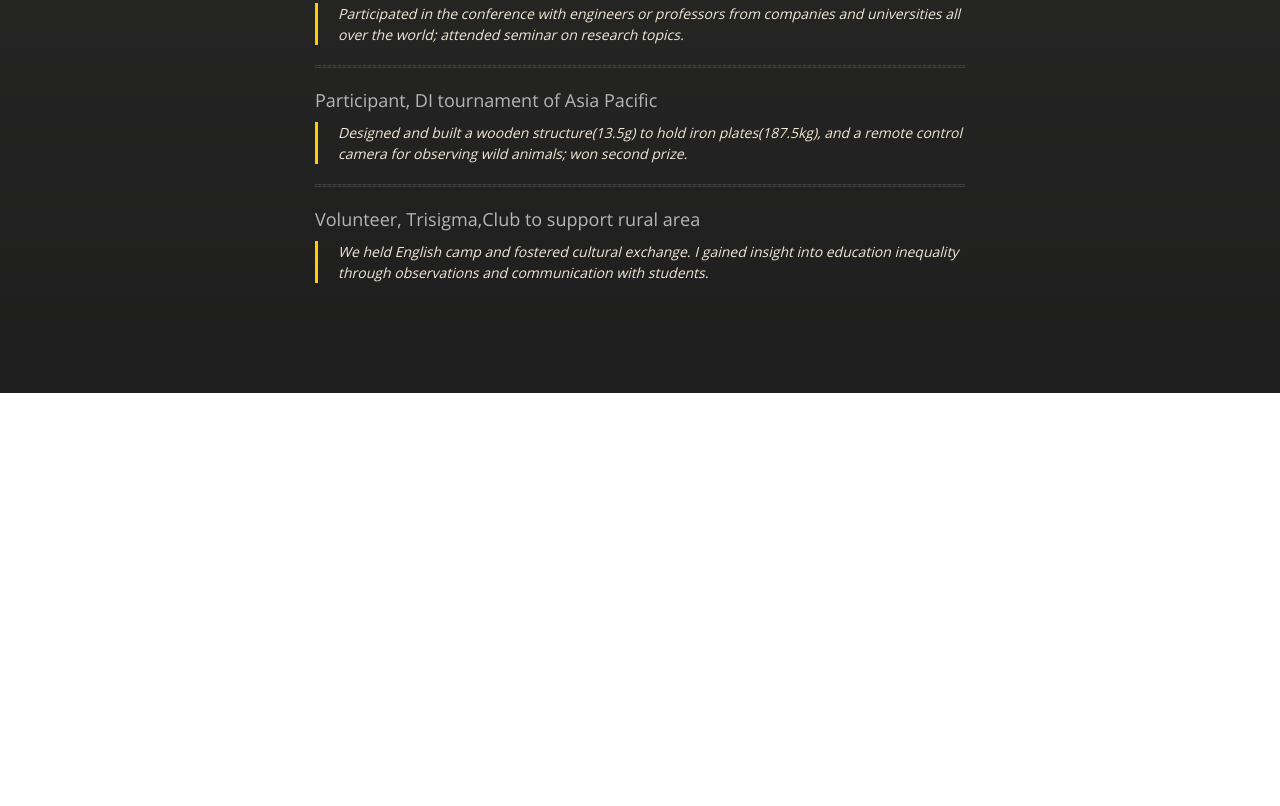
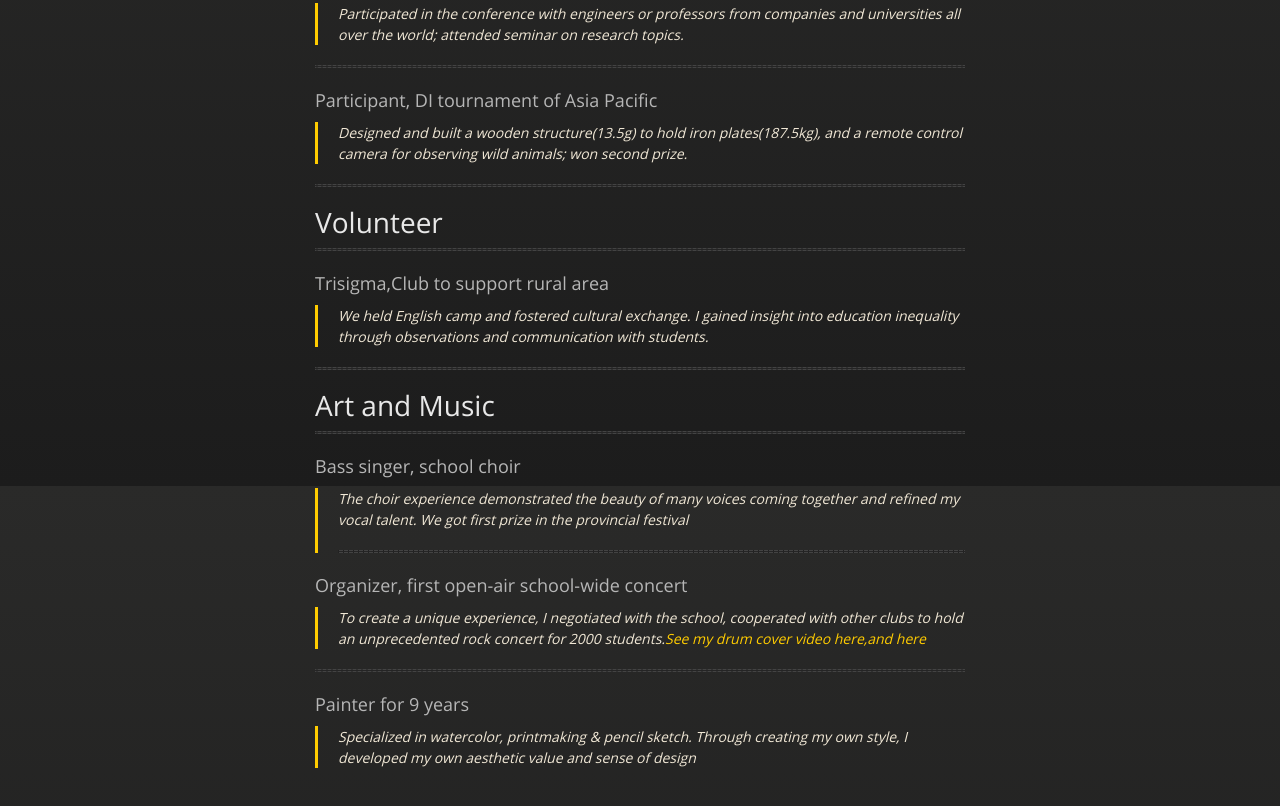
Before and after one commit to WillXiaoWei/WillXiaoWei.github.io, a plain HTML site: page index.html in a window 1280 px wide. Shown: the part 1114-1920 px from the top of the page. Before the commit the page ends 1507 px from the top, so only its background shows below. Drawn offline with nearby package versions, Linux system fonts and the light colour scheme.

Commit message:
Replace master branch with page content via GitHub

```diff
--- a/index.html
+++ b/index.html
@@ -85,11 +85,48 @@
 
 <hr>
 
+<h1>
+<a id="volunteer" class="anchor" href="#volunteer" aria-hidden="true"><span class="octicon octicon-link"></span></a>Volunteer</h1>
+
+<hr>
+
 <h3>
-<a id="volunteer-trisigmaclub-to-support-rural-area" class="anchor" href="#volunteer-trisigmaclub-to-support-rural-area" aria-hidden="true"><span class="octicon octicon-link"></span></a>Volunteer, Trisigma,Club to support rural area</h3>
+<a id="trisigmaclub-to-support-rural-area" class="anchor" href="#trisigmaclub-to-support-rural-area" aria-hidden="true"><span class="octicon octicon-link"></span></a>Trisigma,Club to support rural area</h3>
 
 <blockquote>
 <p>We held English camp and fostered cultural exchange. I gained insight into education inequality through observations and communication with students.</p>
+</blockquote>
+
+<hr>
+
+<h1>
+<a id="art-and-music" class="anchor" href="#art-and-music" aria-hidden="true"><span class="octicon octicon-link"></span></a>Art and Music</h1>
+
+<hr>
+
+<h3>
+<a id="bass-singer-school-choir" class="anchor" href="#bass-singer-school-choir" aria-hidden="true"><span class="octicon octicon-link"></span></a>Bass singer, school choir</h3>
+
+<blockquote>
+<p>The choir experience demonstrated the beauty of many voices coming together and refined my vocal talent. We got first prize in the provincial festival </p>
+
+<hr>
+</blockquote>
+
+<h3>
+<a id="organizer-first-open-air-school-wide-concert" class="anchor" href="#organizer-first-open-air-school-wide-concert" aria-hidden="true"><span class="octicon octicon-link"></span></a>Organizer, first open-air school-wide concert</h3>
+
+<blockquote>
+<p>To create a unique experience, I negotiated with the school, cooperated with other clubs to hold an unprecedented rock concert for 2000 students.<a href="https://www.youtube.com/watch?v=rKI2pc-AFao">See my drum cover video here,</a><a href="https://www.youtube.com/watch?v=2-Qa2IRXw5E">and here</a></p>
+</blockquote>
+
+<hr>
+
+<h3>
+<a id="painter-for-9-years" class="anchor" href="#painter-for-9-years" aria-hidden="true"><span class="octicon octicon-link"></span></a>Painter for 9 years</h3>
+
+<blockquote>
+<p>Specialized in watercolor, printmaking &amp; pencil sketch. Through creating my own style, I developed my own aesthetic value and sense of design</p>
 </blockquote>
       </section>
 
```
Also changed, not shown: params.json (+1 -1 lines).
